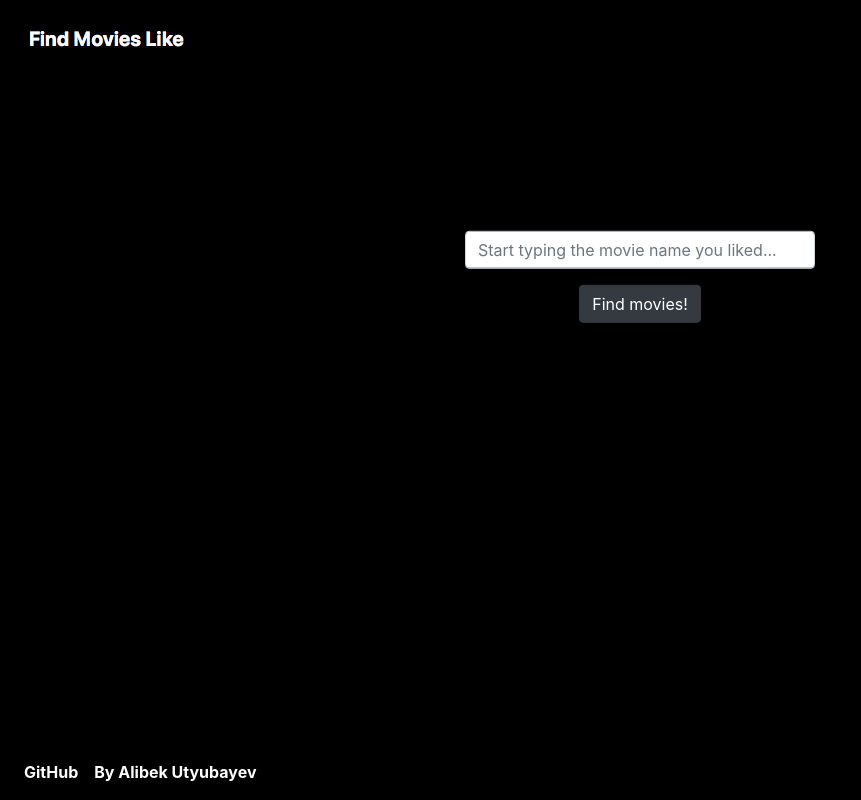
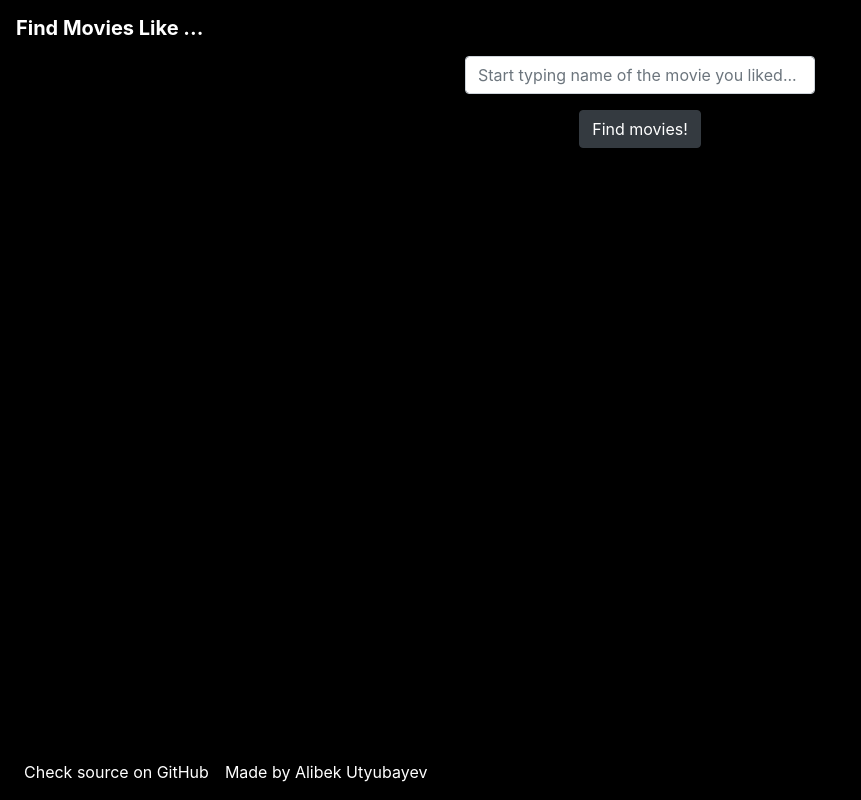
Before and after one commit to alibekU/movies_recommendations, a Flask app: page / in a window 1280 px wide. Shown: the whole page, without its empty margins (0-861 px from the left). Run offline with Flask 2, Linux system fonts and the light colour scheme; data that the repository does not hold is empty; parts of the project's set-up code (start-up, migrations or seed data) failed here and were passed over; some libraries are stand-ins or nearby versions.

Commit message:
refacotor:improving UI (added google links)

```diff
--- a/static/stylesheets/styles.css
+++ b/static/stylesheets/styles.css
@@ -15,17 +15,26 @@ li.list-group-item {
 	color: white;
 }
 
-.navbar-brand, .navbar-nav, .nav-item, .nav-link {
+.navbar-brand {
 	color: white;
 	font-weight: bold;
 }
 
-div.container {
+.navbar-nav, .nav-item, .nav-link {
+	color: white;
+}
+
+a.results_element {
+	color: black;
+}
+
+div.container_1 {
 	position: absolute;
 	top: 30%;
 	left: 50%;
-	transform: translate(-50%, -10%);
+	transform: translate(-50%, -30%);
 }
+
 
 .ui-state-hover,
 .ui-widget-content .ui-state-hover,
--- a/templates/index.html
+++ b/templates/index.html
@@ -16,36 +16,36 @@
     <header >
         <nav class="navbar navbar-expand-md">
             <a class="navbar-brand" href="/">
-                <img alt="Find Movies Like" src="{{ url_for('static', filename='images/find_movies.png') }}">
+                Find Movies Like ...
             </a>
         </nav>
     </header>
 
-    <div class="container">
-        <div class="row align-items-center justify-content-center">
-            <div class = "col-lg-4 col-lg-offset-4" >
+    {% block content %}
+        <div class="container align-items-center">
+            <div class="align-items-center row">
+                <div class = "col-lg-4 mx-auto" >
                     <form action='{{ url_for("results") }}' method="GET" autocomplete="off">
                         <div class="form-group">
                             <input autocomplete="false" name="hidden" type="text" style="display:none;">
-                        {{ form.movie_autocomplete(placeholder="Start typing the movie name you liked...", class="form-control form-rounded") }}
+                                {{ form.movie_autocomplete(placeholder="Start typing name of the movie you liked...", class="form-control form-rounded") }}
                             </div>
                         <div>
                             <button type="submit" class="btn btn btn-pill btn-dark">Find movies!</button>
                         </div>
                     </form>
-                {% block content %}
-                {% endblock %}
                 </div>
             </div>
          </div>
+    {% endblock %}
 
 
     <footer>
         <nav class="navbar fixed-bottom navbar-expand-sm">
               <div>
                     <div class="navbar-nav mr-auto ">
-                            <a class="nav-item nav-link" href="http://github.com/alibekU">GitHub</a>
-                            <a class="nav-item nav-link" href="http://linkedin.com/in/alibek-utyubayev-74402721/">By Alibek Utyubayev</a>
+                            <a class="nav-item nav-link" href="http://github.com/alibekU/movies_recommendations">Check source on GitHub</a>
+                            <a class="nav-item nav-link" href="http://linkedin.com/in/alibek-utyubayev-74402721/">Made by Alibek Utyubayev</a>
                 </div>
               </div>
         </nav>
```
Also changed, not shown: templates/results.html (+18 -2 lines). Lines whose indentation alone changed are shown as unchanged.
